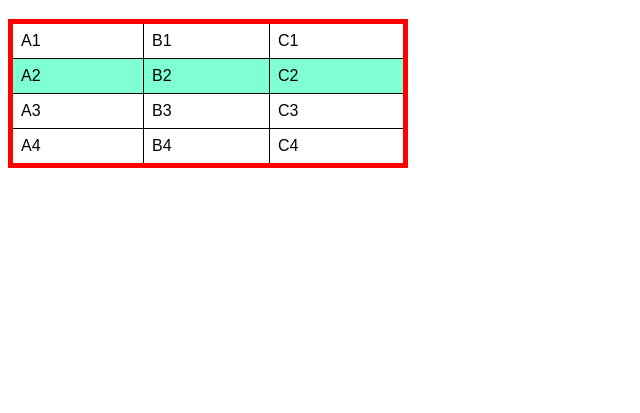
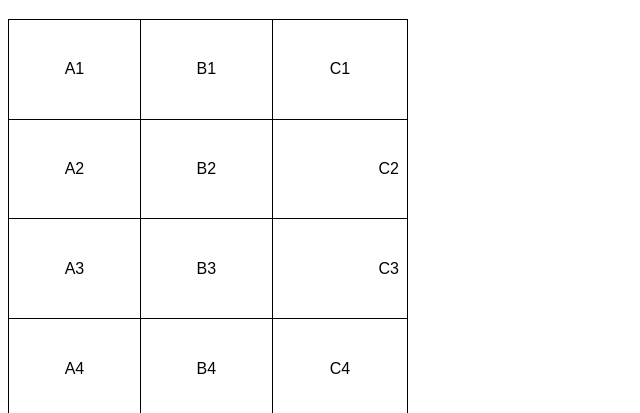
Before and after one commit to rafaeltsai/html-css, a plain HTML site: page 01-Exercicios/ex023/tabela001.html in a window 1280 px wide. Shown: the part 61-474 px from the top of the page, without its empty margins (0-640 px from the left). Drawn offline with Linux system fonts and the light colour scheme.

Commit message:
Update tabela001.html

```diff
--- a/01-Exercicios/ex023/tabela001.html
+++ b/01-Exercicios/ex023/tabela001.html
@@ -11,24 +11,26 @@
 
         table {
             width: 400px;
+            height: 400px;
             border-collapse: collapse;
-            border: 5px solid red;
-        }
-
-        tr.linha {
-            background-color: aquamarine;
         }
 
         td {
             border: 1px solid black;
             padding: 8px;
+            text-align: center; /*Alinhamento Horizontal*/
+            vertical-align: middle; /*Alinhamento Vertical*/
+        }
+
+        .numero {
+            text-align: right;
         }
     </style>
 </head>
 <body>
     <h1>Minha primeira tabela</h1>
         <!--
-            HIERARQUI A TABELAS (simples)
+            HIERARQUIA DAS TABELAS (simples)
             TABLE = tabela
             TABLE ROW = linha de tabela
                 TABLE HEADER = cabeçalho de tabela
@@ -44,20 +46,19 @@
         <tr class="linha">
             <td>A2</td>
             <td>B2</td>
-            <td>C2</td>
+            <td class="numero">C2</td>
         </tr>
         <tr>
             <td>A3</td>
             <td>B3</td>
-            <td>C3</td>
+            <td class="numero">C3</td>
         </tr>
-                <tr>
+        <tr>
             <td>A4</td>
             <td>B4</td>
             <td>C4</td>
         </tr>
     </table>
 
-
 </body>
 </html>
```
